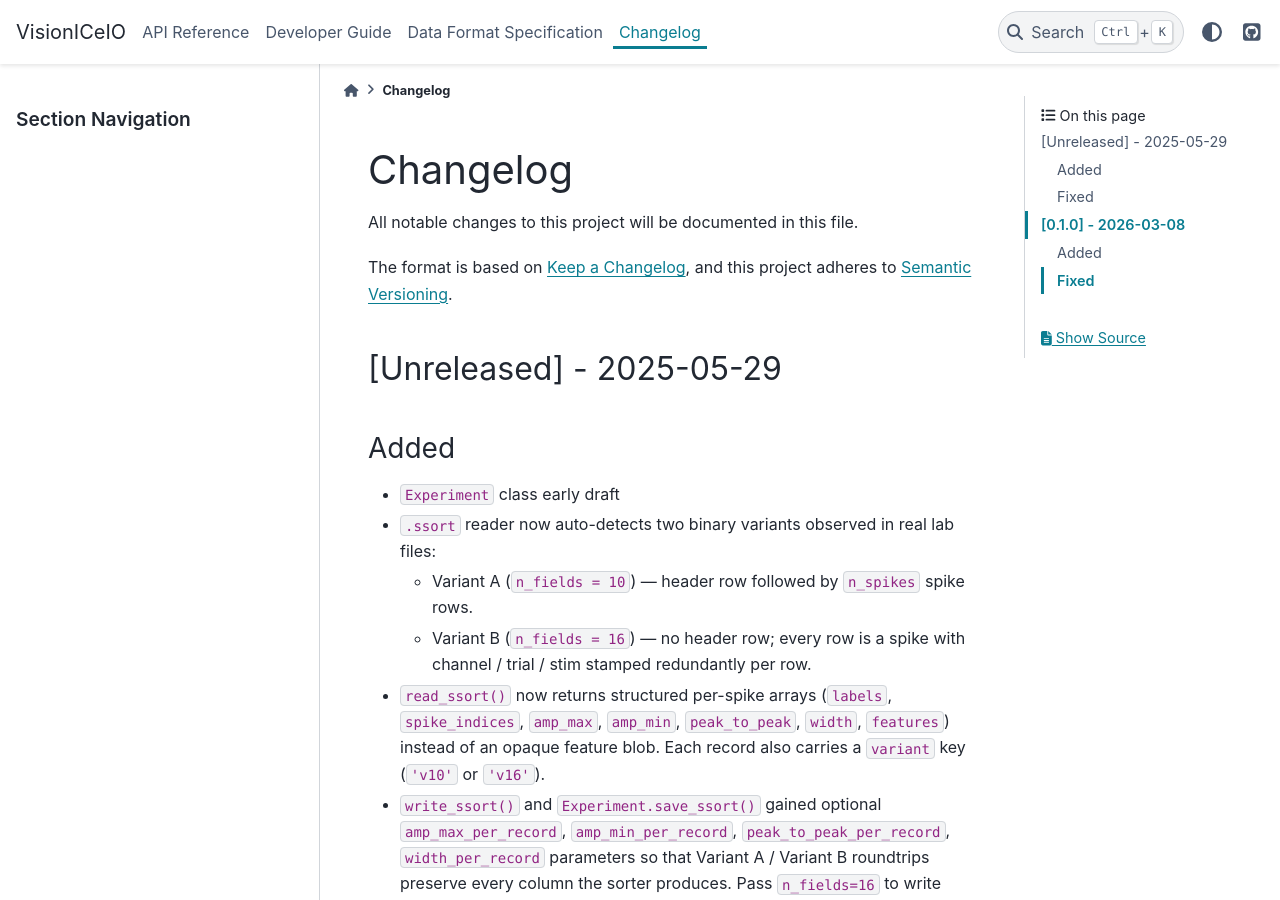
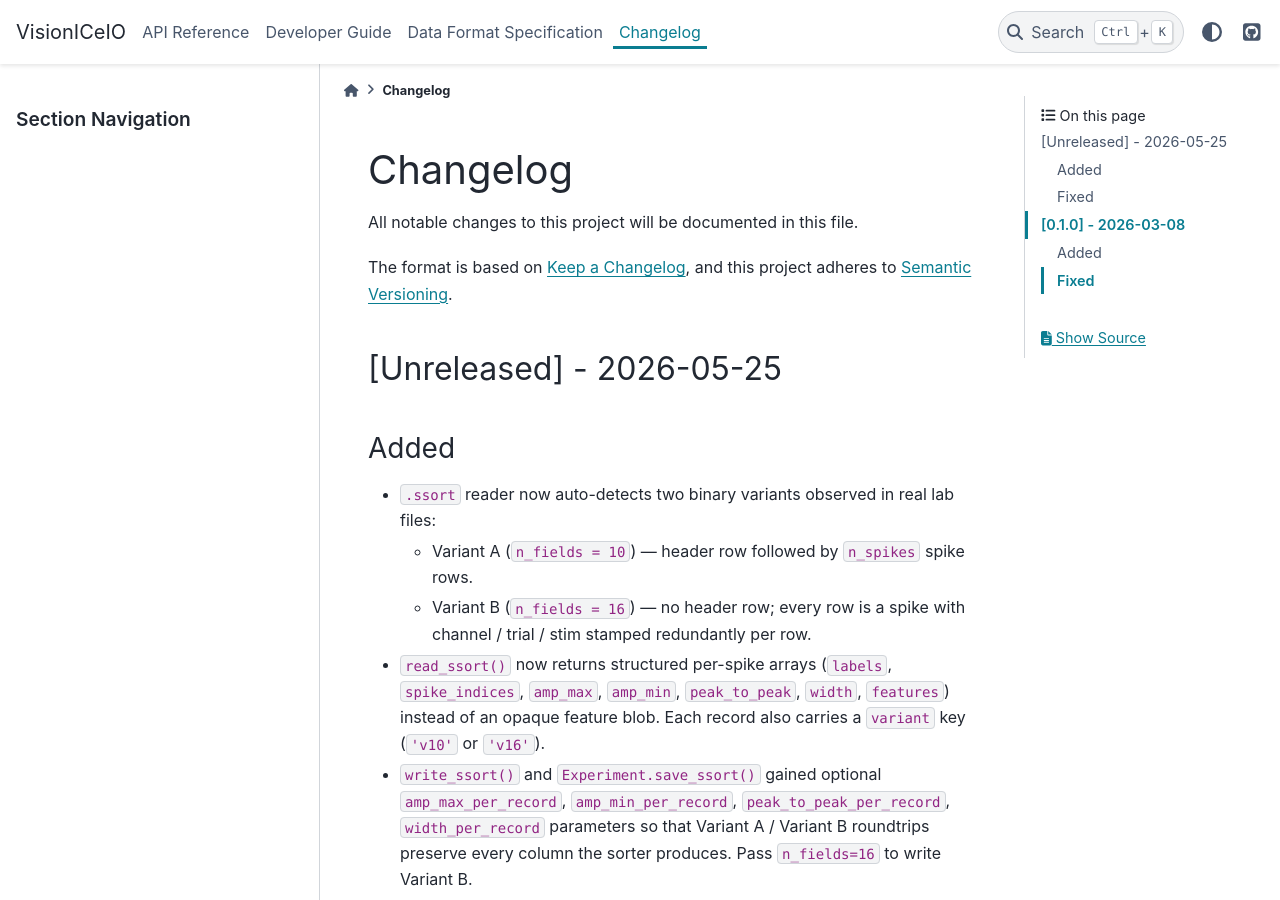
Before and after one commit to VisionICeNatal/VisionICeIO, a Sphinx documentation site: the page built from docs/CHANGELOG.md, in a window 1280 px wide and 900 px high. Built offline with Sphinx 7.4.7 and the PyData theme 0.15.4, drawn with Linux system fonts in a browser that asks for light colours.

Commit message:
docs(ssort): tighten variant docs across README, sorting.py, CHANGELOG
- README: brief note about the two .ssort variants and auto-detection,
  with a link to the format spec and an n_fields=16 hint in the sample.
- sorting.py module docstring: Variant A spike-row table now explicitly
  lists col 6 (extra scalar feature) and cols 7-9 (PCA1..3), matching
  docs/data_format.md byte-for-byte.
- CHANGELOG: bump [Unreleased] date to 2026-05-25 (last touched by the
  .ssort fix) and drop the stale "Experiment class early draft" entry
  that pre-dated the 0.1.0 release.

No code changes; tests + lint still clean (40/40 pass).

```diff
--- a/docs/CHANGELOG.md
+++ b/docs/CHANGELOG.md
@@ -5,11 +5,10 @@
 The format is based on [Keep a Changelog](https://keepachangelog.com/en/1.1.0/),
 and this project adheres to [Semantic Versioning](https://semver.org/spec/v2.0.0.html).
 
-## [Unreleased] - 2025-05-29
+## [Unreleased] - 2026-05-25
 
 ### Added
 
-- `Experiment` class early draft
 - `.ssort` reader now auto-detects two binary variants observed in
   real lab files:
   - Variant A (`n_fields = 10`) — header row followed by `n_spikes`
```
Also changed, not shown: README.md (+10 -1 lines), 1 other file.
